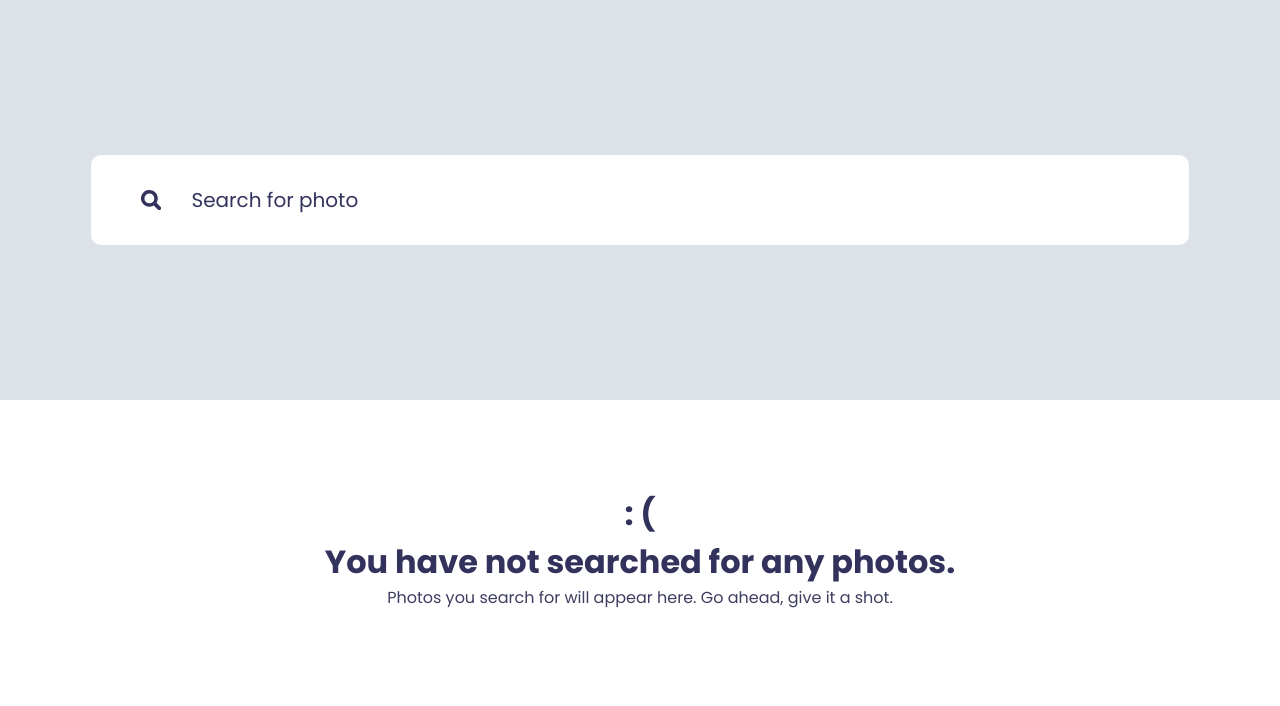
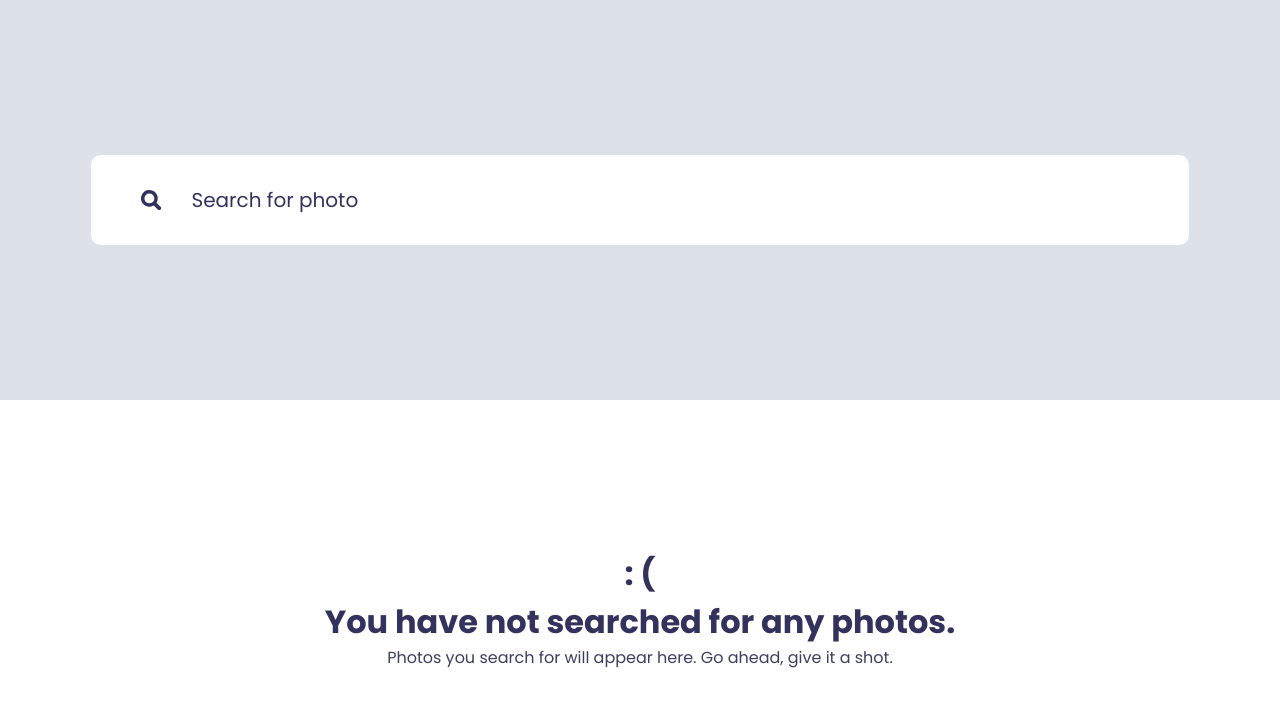
Before and after one commit to adebiyial/cowrysplash, a Vue app: page / in a window 1280 px wide. Shown: the top 706 px of the page. Built offline with nearby package versions, Linux system fonts and the light colour scheme.

Commit message:
Fix the empty directive when y-viewport is shortened

```diff
--- a/src/styles/global.scss
+++ b/src/styles/global.scss
@@ -12,7 +12,6 @@ body::before {
 }
 
 .photos-section {
-  min-height: 100vh;
   display: grid;
   grid-template-columns: [left-gutter] 1fr [content] 12fr [right-gutter] 1fr;
   grid-template-rows: [top-gutter] 50px [top] 300px [content] 1fr [bottom-gutter] 50px;
@@ -88,6 +87,7 @@ body::before {
   grid-row: content;
 
   > .new-search {
+    padding: 200px 0;
     height: 100%;
     display: flex;
     flex-direction: column;
```
